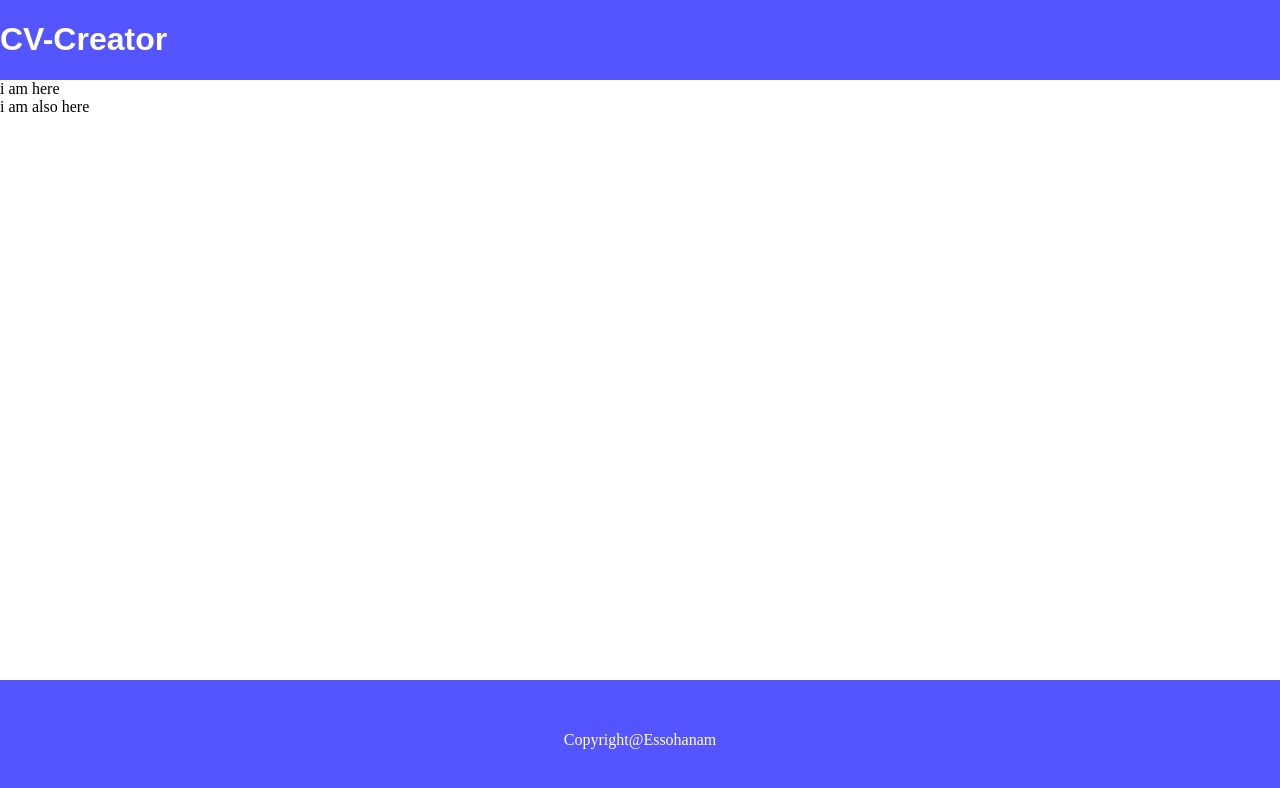
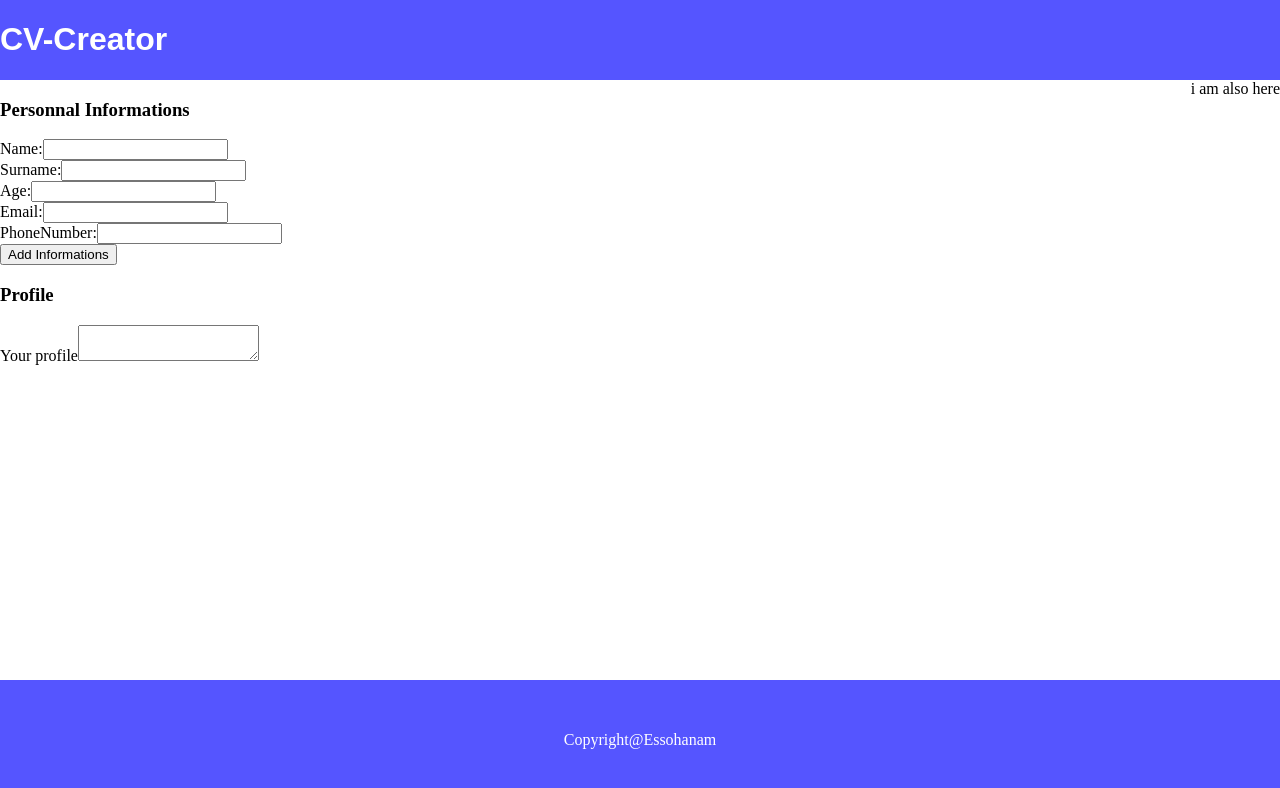
Before and after one commit to Essoh21/cv-project, a React (Create React App) app: page / in a window 1280 px wide. Shown: the top 788 px of the page. Built offline with nearby package versions, Linux system fonts and the light colour scheme.

Commit message:
some inputs

```diff
--- a/src/components/bodyComponents/CvInput.js
+++ b/src/components/bodyComponents/CvInput.js
@@ -1,7 +1,10 @@
+import PersonnalInformations from "./cvInputComponents/PersonnalInformations";
+import Profile from "./cvInputComponents/Profile";
 const CvInput = (props) => {
     return (
         <div className={props.inputsClassName}>
-            i am here
+            <PersonnalInformations />
+            <Profile />
         </div>
     )
 }
--- /dev/null
+++ b/src/components/bodyComponents/cvInputComponents/PersonnalInformations.js
@@ -0,0 +1,33 @@
+import Input from "../../universalComponents/Input";
+import Button from "../../universalComponents/Button";
+
+const PersonnalInformations = () => {
+    return (
+        <div>
+            <h3>
+                Personnal Informations
+            </h3>
+            <form>
+                <Input inputId="user-name"
+                    inputLabelContent="Name:" inputType="text" >
+                </Input>
+                <Input inputId="user-surname"
+                    inputLabelContent="Surname:" inputType="text" >
+                </Input>
+                <Input inputId="user-age"
+                    inputLabelContent="Age:" inputType="number" >
+                </Input>
+                <Input inputId="user-email"
+                    inputLabelContent="Email:" inputType="email" >
+                </Input>
+                <Input inputId="user-phone-number"
+                    inputLabelContent="PhoneNumber:" inputType="number" >
+                </Input>
+                <Button buttonType="submit"
+                    buttonContent="Add Informations" />
+            </form>
+        </div>
+    )
+}
+
+export default PersonnalInformations;
--- /dev/null
+++ b/src/components/bodyComponents/cvInputComponents/Profile.js
@@ -0,0 +1,19 @@
+import TextArea from "../../universalComponents/TextArea";
+const Profile = () => {
+    return (
+        <div>
+            <h3>
+                Profile
+            </h3>
+            <div>
+                <form>
+                    <TextArea areaLabelContent="Your profile"
+                        areaId="user-profile"
+                        areaMaxLength="80" />
+                </form>
+            </div>
+        </div>
+    )
+}
+
+export default Profile;
--- /dev/null
+++ b/src/components/universalComponents/Button.js
@@ -0,0 +1,9 @@
+const Button = (props) => {
+    return (
+        <button type={props.buttonType}>
+            {props.buttonContent}
+        </button>
+    )
+}
+
+export default Button;
--- /dev/null
+++ b/src/components/universalComponents/Input.js
@@ -0,0 +1,14 @@
+const Input = (props) => {
+    return (
+        <div>
+            <label htmlFor={props.inputId}>
+                {props.inputLabelContent}
+            </label>
+            <input id={props.inputId}
+                type={props.inputType}>
+            </input>
+        </div>
+    )
+}
+
+export default Input;
--- /dev/null
+++ b/src/components/universalComponents/TextArea.js
@@ -0,0 +1,12 @@
+const TextArea = (props) => {
+    return (
+        <div>
+            <label htmlFor={props.areaId}>
+                {props.areaLabelContent}
+            </label>
+            <textarea maxLength={props.areaMaxLength} id={props.areaId} />
+        </div>
+    )
+}
+
+export default TextArea;
--- a/src/style/body.css
+++ b/src/style/body.css
@@ -3,4 +3,8 @@
     margin: 0;
     height: 100%;
     grid-area: body;
+    display: flex;
+    flex-direction: row;
+    flex-wrap: wrap;
+    justify-content: space-between;
 }
```
